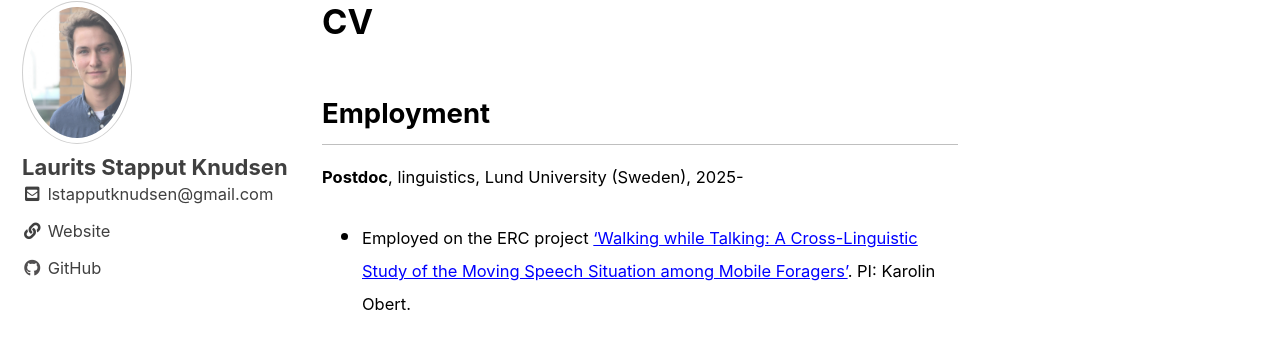
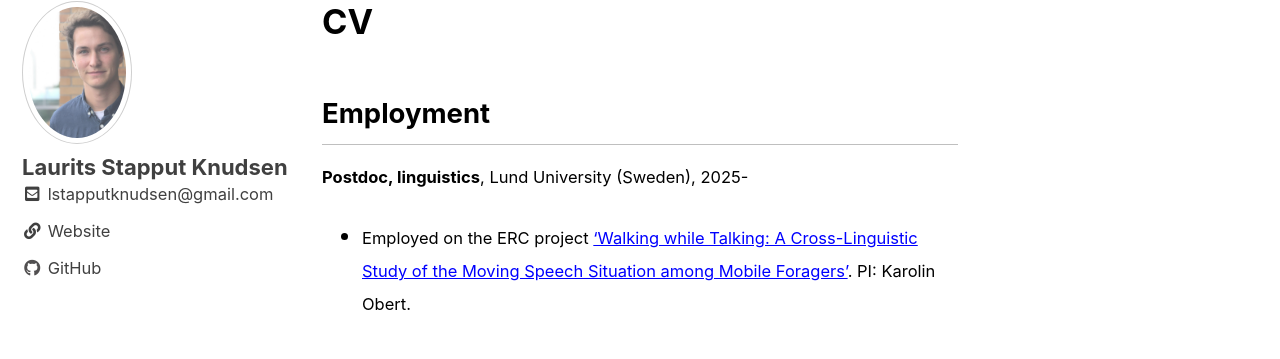
Before and after one commit to lstapputknudsen/lstapputknudsen.github.io, a Jekyll site: the page built from _pages/cv.md, in a window 1280 px wide and 900 px high. Shown: the part 313-672 px from the top of the window. Built offline with Jekyll 4.4.1, drawn with Linux system fonts in a browser that asks for light colours; cached includes are drawn as plain includes.

Commit message:
Update cv.md

```diff
--- a/_pages/cv.md
+++ b/_pages/cv.md
@@ -11,7 +11,7 @@ permalink: /cv/
 
 ## Employment
 
-<small> **Postdoc**, linguistics, Lund University (Sweden), 2025-
+<small> **Postdoc, linguistics**, Lund University (Sweden), 2025-
 * <small> Employed on the ERC project ['Walking while Talking: A Cross-Linguistic Study of the Moving Speech Situation among Mobile Foragers'](https://portal.research.lu.se/en/projects/walking-while-talking-a-cross-linguistic-study-of-the-moving-spee/). PI: Karolin Obert.  </small>
 
 ## Education
```
